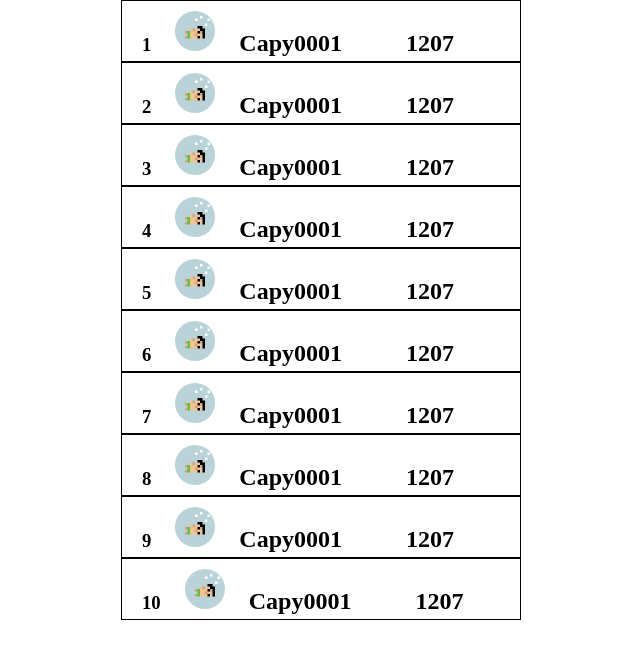
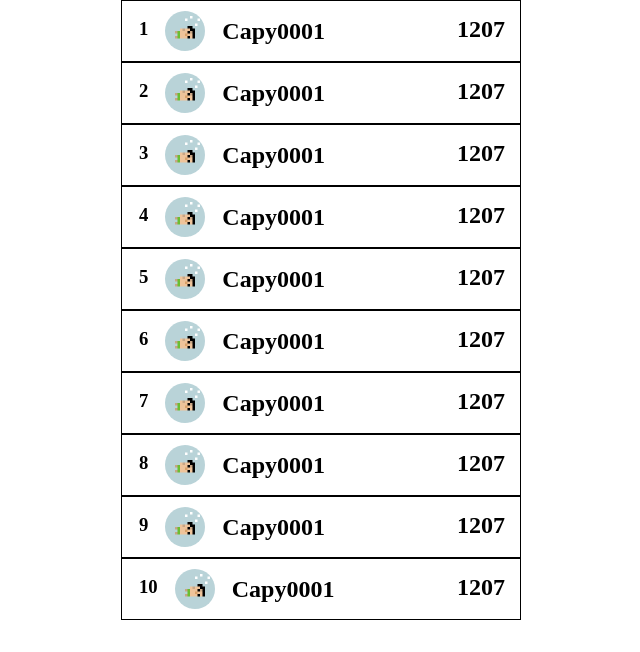
Before and after one commit to MThaiTran/LeaderBoard, a plain HTML site: page index.html in a window 1280 px wide. Shown: the whole page, without its empty margins (319-959 px from the left). Drawn offline with Linux system fonts and the light colour scheme; no server answers.

Commit message:
adjust css

```diff
--- a/backend.js
+++ b/backend.js
@@ -28,7 +28,7 @@ function increasePointsForRandomPerson(range, player) {
 function adjustLeaderBoardData() {
     const randomIndex = Math.floor(Math.random() * mockData.length);
     increasePointsForRandomPerson(pointRangeToAdd, mockData[randomIndex]);
-    mockData.sort((a, b) => a.score - b.score);
+    mockData.sort((a, b) => b.score - a.score);
 }
 function showLeaderboard() {
     adjustLeaderBoardData();
--- a/common.css
+++ b/common.css
@@ -15,18 +15,22 @@
 }
 
 .playerCard .index,
-.name,
-.points {
+.name {
   display: inline-block;
-  padding: 20px;
+  padding: 17px;
+  float: left;
 }
 
 .points {
+  display: inline-block;
   margin-left: 20px;
+  padding: 15px;
+  float: right;
 }
 
 .playerCard img {
   display: inline-block;
+  float: left;
   width: 40px;
   height: 40px;
   border-radius: 90px;
```
Also changed, not shown: 1 other file.
